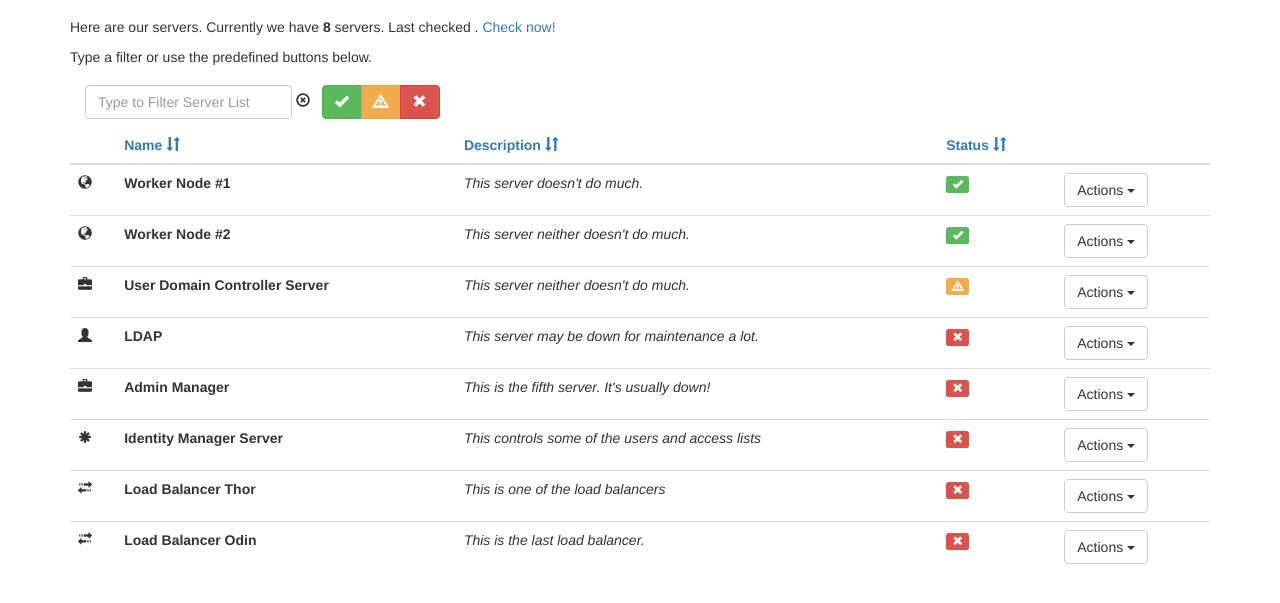
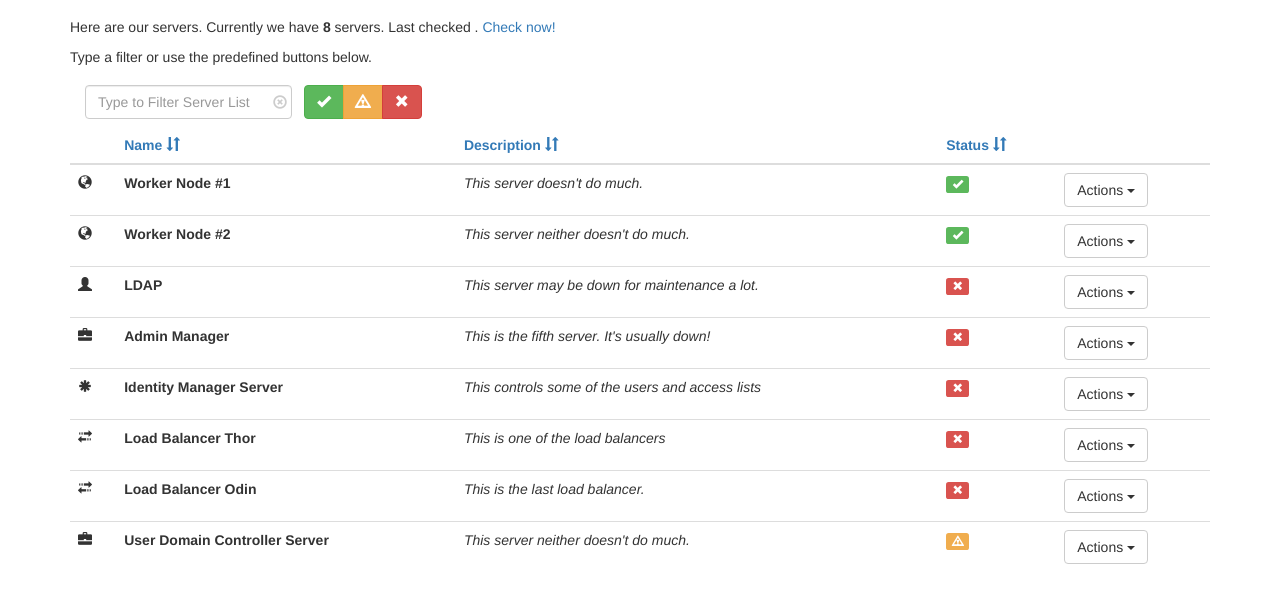
Before and after one commit to calmlow/modern-frameworks-demo, a plain HTML site: page index.html in a window 1280 px wide. Shown: the part 53-656 px from the top of the page. Drawn offline with nearby package versions, Linux system fonts and the light colour scheme; some packages are replaced by stand-ins of ours.

Commit message:
9. Implement refresh & filter

```diff
--- a/scripts/controllers/server.js
+++ b/scripts/controllers/server.js
@@ -2,6 +2,12 @@
 
 angular.module('serverStatus')
   .controller('ServerCtrl', function($scope, ServerStatus) {
+
+    $scope.servers = [];
+
+    $scope.fieldtoOrderBy = "status";
+    $scope.searchValue = "";
+    $scope.reverse = false;
 
     $scope.refresh = function() {
       ServerStatus.query(function(data) {
@@ -9,6 +15,14 @@ angular.module('serverStatus')
       });
     }
 
+    $scope.orderBy = function(fieldtoOrderBy) {
+      if ($scope.fieldtoOrderBy === fieldtoOrderBy) {
+          $scope.reverse = !$scope.reverse;
+      } else {
+        $scope.fieldtoOrderBy = fieldtoOrderBy;
+      }
+  };
+
     $scope.refresh();
 
 });
--- a/styles/main.css
+++ b/styles/main.css
@@ -17,3 +17,15 @@ body {
 .theme-showcase .navbar .container {
   width: auto;
 }
+
+#searchclear {
+    position: absolute;
+    right: 5px;
+    top: 0;
+    bottom: 0;
+    height: 14px;
+    margin: auto;
+    font-size: 14px;
+    cursor: pointer;
+    color: #ccc;
+}
--- a/views/server.html
+++ b/views/server.html
@@ -30,14 +30,14 @@
   <thead>
     <tr>
       <th class="name">&nbsp;</th>
-      <th class="name"><a href >Name <span class="glyphicon glyphicon-sort"></span></a></th>
-      <th class="name"><a href >Description <span class="glyphicon glyphicon-sort"></span></a></th>
-      <th class="name"><a href >Status <span class="glyphicon glyphicon-sort"></span></a></th>
+      <th class="name"><a href ng-click="orderBy('name')">Name <span class="glyphicon glyphicon-sort"></span></a></th>
+      <th class="name"><a href ng-click="orderBy('description')">Description <span class="glyphicon glyphicon-sort"></span></a></th>
+      <th class="name"><a href ng-click="orderBy('status')">Status <span class="glyphicon glyphicon-sort"></span></a></th>
       <th class="name">&nbsp;</th>
     </tr>
   </thead>
   <tbody>
-    <tr ng-repeat="server in servers">
+    <tr ng-repeat="server in servers | orderBy:fieldtoOrderBy:reverse | filter:searchValue">
        <td>
          <span class="glyphicon"
             ng-class="{'glyphicon-globe': server.type=='worker', 'glyphicon-briefcase': server.type=='master', 'glyphicon-user': server.type=='ldap', 'glyphicon-transfer': server.type=='lb', 'glyphicon-asterisk': server.type=='id' }"
```
Also changed, not shown: 1 other file.
